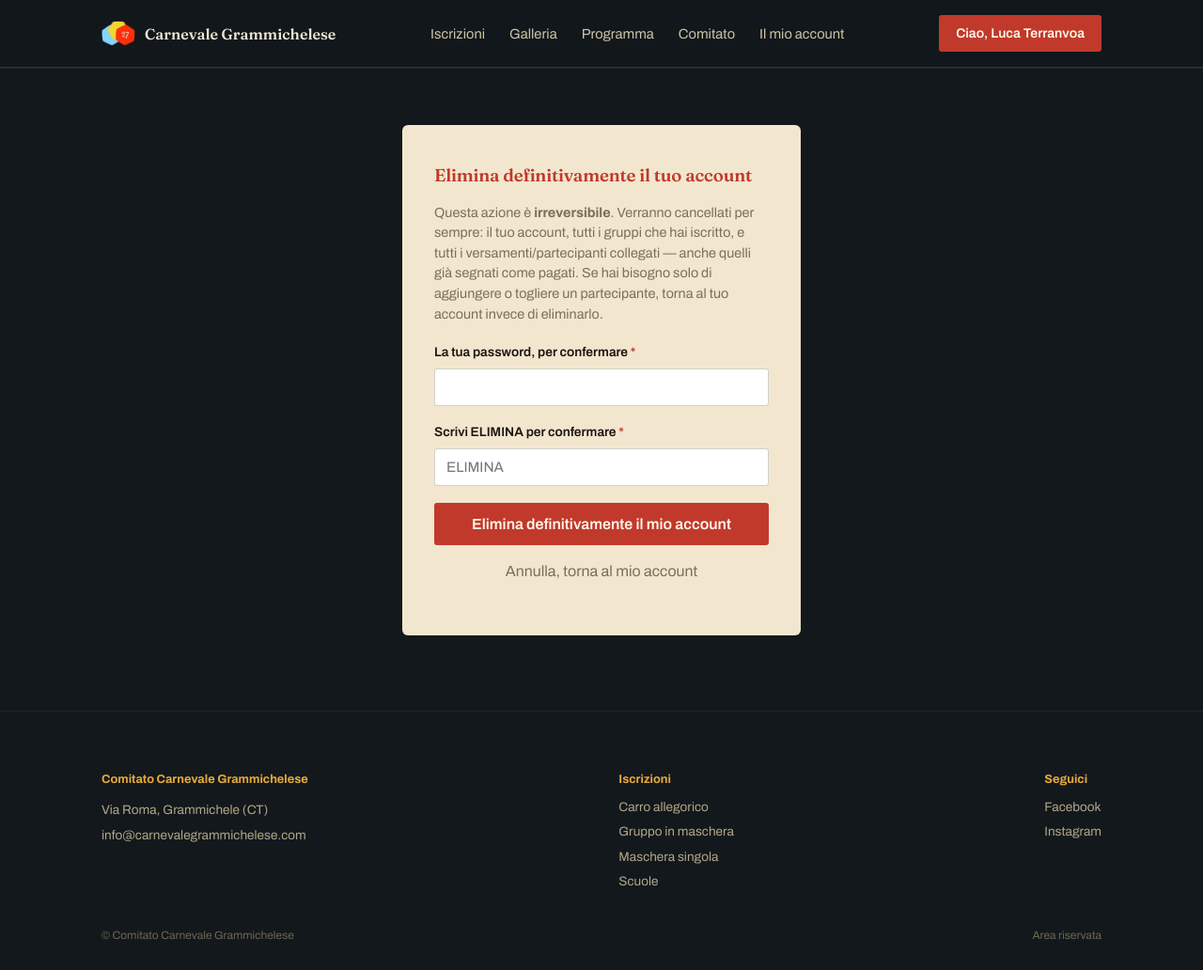
After one commit to carnevalegrammichelese/carnevale-grammichelese, a Flask app: page /account/elimina in a window 1280 px wide. The commit adds this page. Shown: the whole page at 94% size. Run offline with Flask 3, Linux system fonts and the light colour scheme; a user stored in the database is signed in; data comes from the database, SQL or seed files in the repository.

Commit message:
rimozione account utenti

```diff
--- a/app.py
+++ b/app.py
@@ -626,6 +626,31 @@ def account_elimina_versamento(versamento_id):
     return redirect(url_for("account"))
 
 
+@app.route("/account/elimina", methods=["GET", "POST"])
+@utente_login_required
+def account_elimina():
+    db = get_db()
+    utente = db.execute("SELECT * FROM utenti WHERE id = ?", (session["utente_id"],)).fetchone()
+
+    if request.method == "POST":
+        password = request.form.get("password", "")
+        conferma_testo = request.form.get("conferma_testo", "").strip().upper()
+
+        if conferma_testo != "ELIMINA":
+            flash('Scrivi ELIMINA (tutto maiuscolo) per confermare.', "errore")
+            return render_template("account_elimina.html")
+        if not check_password_hash(utente["password_hash"], password):
+            flash("Password errata.", "errore")
+            return render_template("account_elimina.html")
+
+        elimina_utente_e_dati(db, session["utente_id"])
+        session.clear()
+        flash("Il tuo account e tutte le tue iscrizioni sono stati eliminati definitivamente.", "successo")
+        return redirect(url_for("home"))
+
+    return render_template("account_elimina.html")
+
+
 # ---------------------------------------------------------------------------
 # Admin — autenticazione
 # ---------------------------------------------------------------------------
@@ -1044,6 +1069,27 @@ def admin_utenti():
     return render_template("admin/utenti.html", utenti=utenti)
 
 
+def elimina_utente_e_dati(db, utente_id):
+    """Elimina un utente e a cascata tutte le sue iscrizioni, versamenti e partecipanti."""
+    iscrizioni_ids = [
+        r["id"] for r in db.execute(
+            "SELECT id FROM iscrizioni WHERE utente_id = ?", (utente_id,)
+        ).fetchall()
+    ]
+    for iscrizione_id in iscrizioni_ids:
+        versamenti_ids = [
+            r["id"] for r in db.execute(
+                "SELECT id FROM versamenti WHERE iscrizione_id = ?", (iscrizione_id,)
+            ).fetchall()
+        ]
+        for versamento_id in versamenti_ids:
+            db.execute("DELETE FROM partecipanti WHERE versamento_id = ?", (versamento_id,))
+        db.execute("DELETE FROM versamenti WHERE iscrizione_id = ?", (iscrizione_id,))
+    db.execute("DELETE FROM iscrizioni WHERE utente_id = ?", (utente_id,))
+    db.execute("DELETE FROM utenti WHERE id = ?", (utente_id,))
+    db.commit()
+
+
 @app.route("/admin/utenti/<int:utente_id>/reset-password", methods=["POST"])
 @admin_login_required
 def admin_reset_password_utente(utente_id):
@@ -1060,6 +1106,22 @@ def admin_reset_password_utente(utente_id):
     flash(
         f"Nuova password temporanea per {utente['nome']} ({utente['email']}): {nuova_password} "
         f"— comunicagliela tu (telefono/email), non è stata inviata automaticamente.",
+        "successo",
+    )
+    return redirect(url_for("admin_utenti"))
+
+
+@app.route("/admin/utenti/<int:utente_id>/elimina", methods=["POST"])
+@admin_login_required
+def admin_elimina_utente(utente_id):
+    db = get_db()
+    utente = db.execute("SELECT * FROM utenti WHERE id = ?", (utente_id,)).fetchone()
+    if utente is None:
+        abort(404)
+    elimina_utente_e_dati(db, utente_id)
+    flash(
+        f"Account di {utente['nome']} ({utente['email']}) eliminato, insieme a tutte le sue "
+        f"iscrizioni e versamenti.",
         "successo",
     )
     return redirect(url_for("admin_utenti"))
--- a/templates/account.html
+++ b/templates/account.html
@@ -93,5 +93,9 @@
   </div>
   {% endif %}
 
+  <div style="margin-top:60px; padding-top:20px; border-top:1px solid rgba(239,230,210,0.08); text-align:center;">
+    <a href="{{ url_for('account_elimina') }}" style="color:#7a6f58; font-size:0.82rem;">Elimina definitivamente il mio account</a>
+  </div>
+
 </div>
 {% endblock %}
--- /dev/null
+++ b/templates/account_elimina.html
@@ -0,0 +1,32 @@
+{% extends "base.html" %}
+{% block title %}Elimina account{% endblock %}
+{% block content %}
+<div class="wrap" style="max-width:480px; padding-top:60px; padding-bottom:80px;">
+  <div class="form-card">
+    <h3 style="color:var(--rosso);">Elimina definitivamente il tuo account</h3>
+    <p style="color:#7a6f58; font-size:0.9rem; margin-bottom:20px;">
+      Questa azione è <strong>irreversibile</strong>. Verranno cancellati per sempre: il tuo
+      account, tutti i gruppi che hai iscritto, e tutti i versamenti/partecipanti collegati —
+      anche quelli già segnati come pagati. Se hai bisogno solo di aggiungere o togliere un
+      partecipante, torna al tuo account invece di eliminarlo.
+    </p>
+    <form method="post">
+      <input type="hidden" name="_csrf_token" value="{{ csrf_token() }}">
+      <div class="form-row">
+        <label>La tua password, per confermare <span class="req">*</span></label>
+        <input type="password" name="password" required>
+      </div>
+      <div class="form-row">
+        <label>Scrivi ELIMINA per confermare <span class="req">*</span></label>
+        <input type="text" name="conferma_testo" placeholder="ELIMINA" required>
+      </div>
+      <button type="submit" class="btn-primary" style="width:100%; background:var(--rosso);">
+        Elimina definitivamente il mio account
+      </button>
+    </form>
+    <p style="text-align:center; margin-top:16px;">
+      <a href="{{ url_for('account') }}" style="color:#7a6f58;">Annulla, torna al mio account</a>
+    </p>
+  </div>
+</div>
+{% endblock %}
```
Also changed, not shown: templates/admin/utenti.html (+10 -3 lines).
